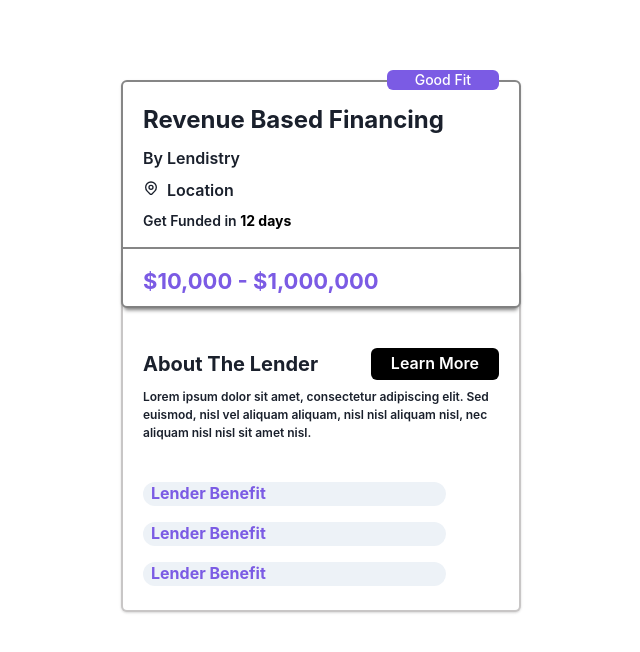
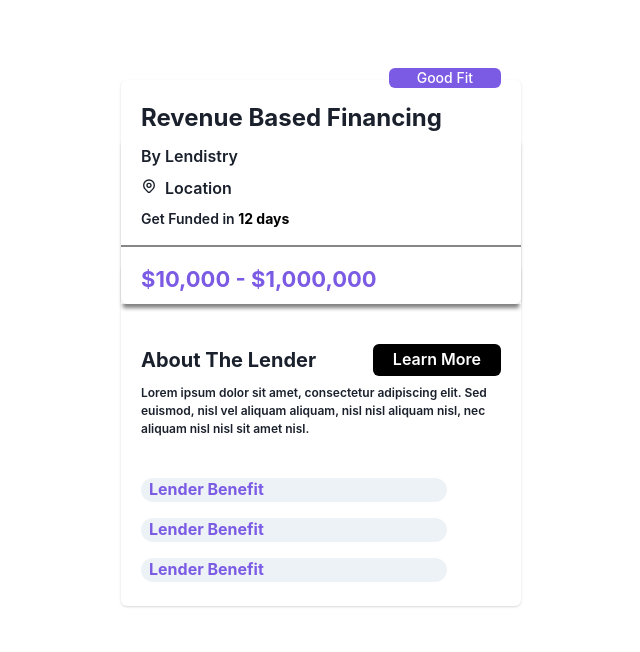
Before and after one commit to danilobatson/bags-interview-assessment, a Next.js app: page / in a window 1280 px wide. Shown: the top 652 px of the page, without its empty margins (319-959 px from the left). Built offline with nearby package versions, Linux system fonts and the light colour scheme.

Commit message:
moves card style lines into classes

```diff
--- a/pages/index.tsx
+++ b/pages/index.tsx
@@ -63,17 +63,7 @@ const Home: NextPage = () => {
       <main>
         <Box maxW='960px' mx='auto' my={12}>
           <Flex mt='20' align='center' direction='column'>
-            <Card
-              variant='elevated'
-              border='2px'
-              borderColor='#868686'
-              style={{
-                width: '25rem',
-                height: 'auto',
-                zIndex: 1,
-                backgroundColor: '#FFFFFF',
-              }}
-            >
+            <Card className={styles.primaryCard} variant='elevated'>
               <CardHeader pb={0}>
                 <Tag
                   className={styles.purple}
@@ -92,7 +82,7 @@ const Home: NextPage = () => {
                 </Text>
               </CardHeader>
 
-              <CardBody p={0} className={styles.shadow} >
+              <CardBody p={0} className={styles.shadow}>
                 <Stack
                   divider={
                     <StackDivider borderColor='#868686' borderWidth={1} />
@@ -116,7 +106,7 @@ const Home: NextPage = () => {
                       </Highlight>
                     </Text>
                   </Box>
-                  <Box >
+                  <Box>
                     <Text
                       px={5}
                       pb={2}
@@ -131,15 +121,7 @@ const Home: NextPage = () => {
               </CardBody>
             </Card>
             <Card
-              border='2px'
-              borderColor='#C8C6C6'
-              style={{
-                borderTop: 'none',
-                width: '25rem',
-                height: 'auto',
-                zIndex: -1,
-                backgroundColor: '#FFFFFF',
-              }}
+              className={styles.secondaryCard}
               top='-10'
             >
               <CardHeader pt={20} pb={0}>
--- a/styles/Home.module.css
+++ b/styles/Home.module.css
@@ -3,7 +3,19 @@
 }
 
 .primaryCard {
-  z-index: 1;
+  width: 25rem;
+  height: auto;
+  border: 2px solid #868686;
+  background-color: #ffffff !important;
+  z-index: 1 !important;
+}
+
+.secondaryCard {
+  border-top: none;
+  width: 25rem;
+  height: auto;
+  border: 2px solid #C8C6C6;
+  z-index: -1 !important;
 }
 .noBorder {
   border-top: 'none' !important;
```
